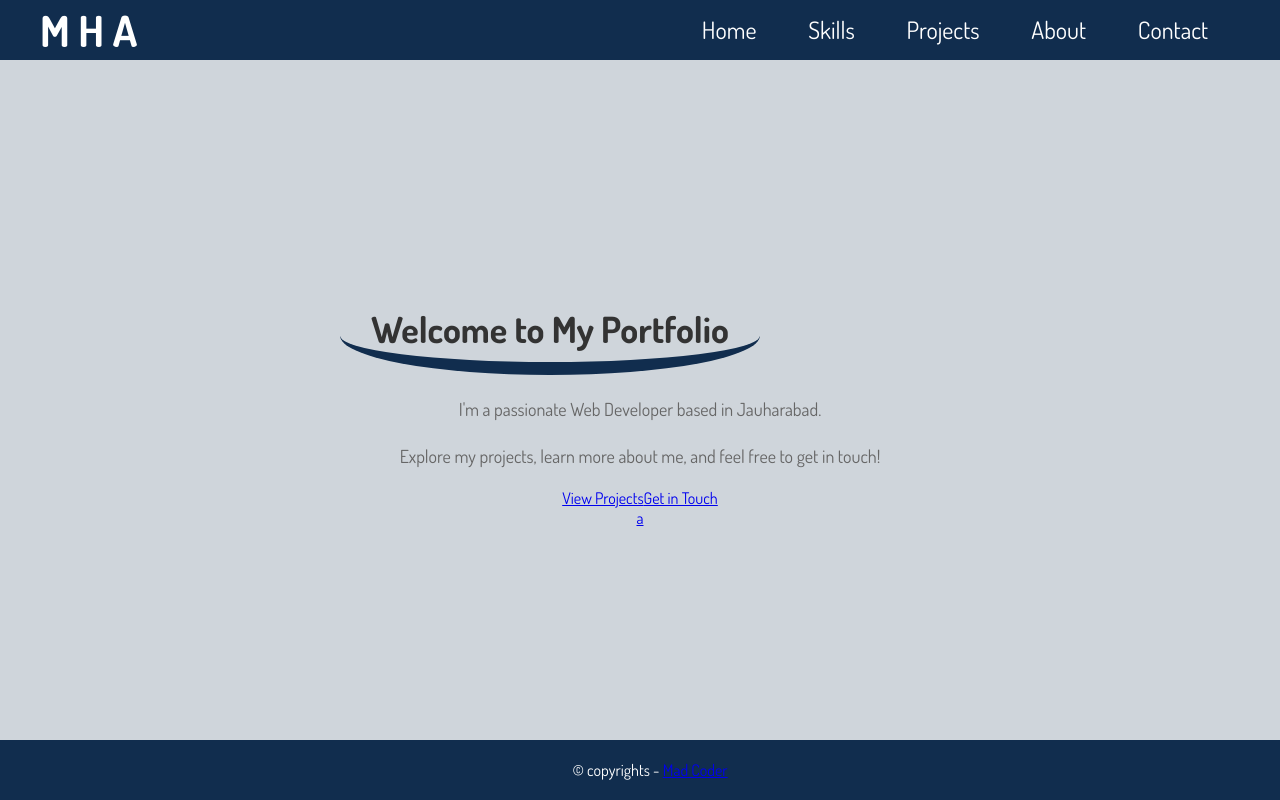
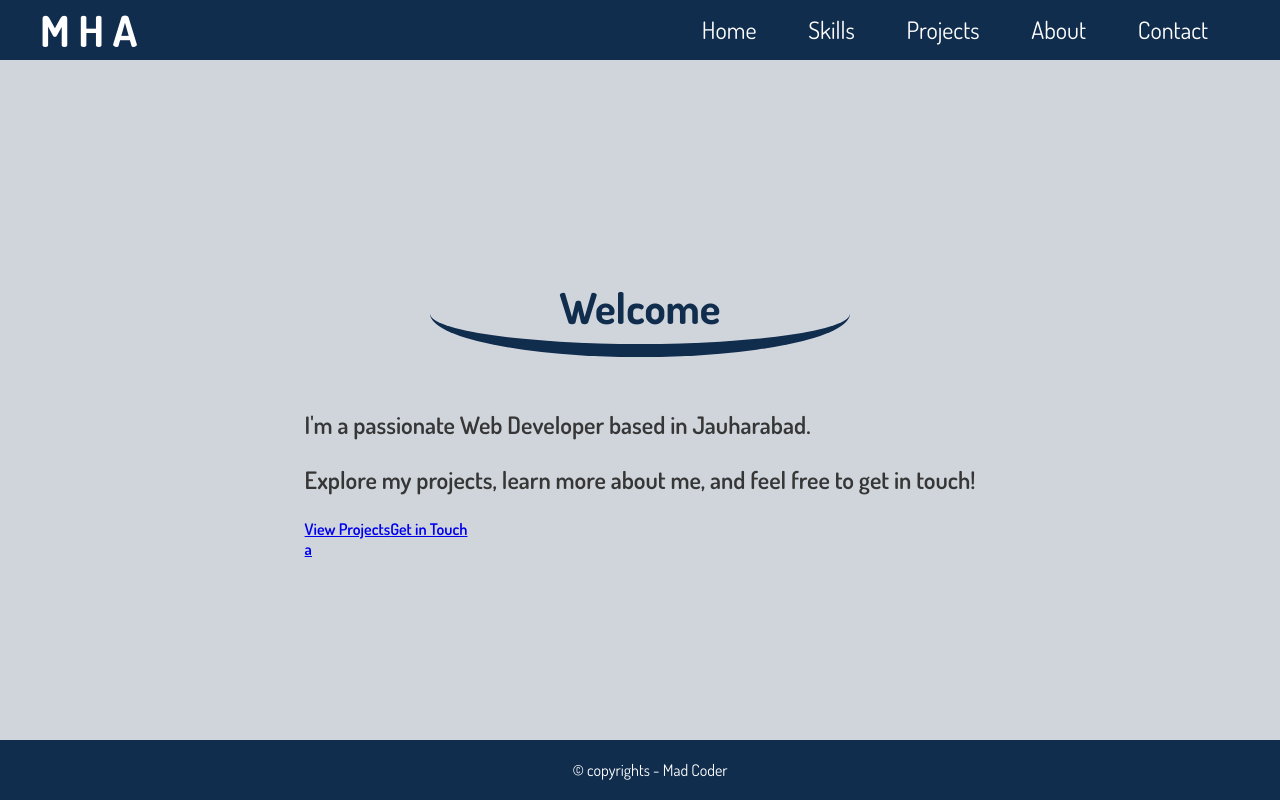
Before and after one commit to hammadaslam1/portfolio-practice, a React (Create React App) app: page / in a window 1280 px wide. Built offline with nearby package versions, Linux system fonts and the light colour scheme.

Commit message:
started home and skills

```diff
--- a/src/components/cards/socialcard.css
+++ b/src/components/cards/socialcard.css
@@ -113,6 +113,10 @@
     font-weight: 500;
     transform: translateX(-50%) translateY(70%);
     transition: bottom 0.3s ease, opacity 0.3s ease;
+}
+
+.nameText{
+    z-index: 3;
 }
 
 .icon:hover .nameText {
--- a/src/components/footer/Footer.jsx
+++ b/src/components/footer/Footer.jsx
@@ -1,4 +1,5 @@
 /* eslint-disable react/jsx-no-target-blank */
+import { FooterCSS } from "../../styles/FooterCSS";
 import "../../styles/global.css";
 const Footer = () => {
   return (
@@ -9,7 +10,7 @@ const Footer = () => {
       <div>
         <span title="Mad Coder">
           &copy; copyrights -{" "}
-          <a href="https://mha-portfolio.web.app" target="_blank">
+          <a style={FooterCSS.link} href="https://mha-portfolio.web.app" target="_blank">
             Mad Coder
           </a>
         </span>
--- a/src/screens/Home.jsx
+++ b/src/screens/Home.jsx
@@ -5,15 +5,15 @@ import "../styles/global.css";
 const Home = () => {
   return (
     <div style={HomeCSS.homeContainer}>
+      {/* <div style={HomeCSS.overlay}></div> */}
+      <h1 style={HomeCSS.h1} className="pageTitle">
+        Welcome
+      </h1>
       <div style={HomeCSS.homeContent}>
-        {/* <div style={HomeCSS.overlay}></div> */}
-        <h1 style={HomeCSS.h1} className="pageTitle">
-          Welcome to My Portfolio
-        </h1>
-        <p style={HomeCSS.p}>
+        <p>
           I'm a passionate Web Developer based in Jauharabad.
         </p>
-        <p style={HomeCSS.p}>
+        <p>
           Explore my projects, learn more about me, and feel free to get in
           touch!
         </p>
--- a/src/screens/Skills.jsx
+++ b/src/screens/Skills.jsx
@@ -1,7 +1,14 @@
+import { SkillCSS } from "../styles/SkillCSS";
+
 const Skills = () => {
-    return (
-        <div>Skills</div>
-     );
-}
+  return (
+    <div style={SkillCSS.skillContainer}>
+      {/* <div style={HomeCSS.overlay}></div> */}
+      <h1 style={SkillCSS.h1} className="pageTitle">
+        My Skills
+      </h1>
+    </div>
+  );
+};
 
 export default Skills;
--- /dev/null
+++ b/src/styles/FooterCSS.jsx
@@ -0,0 +1,7 @@
+export const FooterCSS = {
+  link: {
+    textDecoration: "none",
+    color: "#fff",
+    borderBottom: "2px solid transparent",
+  },
+};
--- a/src/styles/HomeCSS.jsx
+++ b/src/styles/HomeCSS.jsx
@@ -1,8 +1,10 @@
 export const HomeCSS = {
   homeContainer: {
-    // backgroundColor: "#f4f4f4",
-    padding: "50px",
-    textAlign: "center",
+    padding: "40px",
+    margin: "10px",
+    display: "flex",
+    flexDirection: "column",
+    alignItems: "center",
   },
   overlay: {
     position: "absolute",
@@ -13,15 +15,16 @@ export const HomeCSS = {
     backgroundColor: "rgba(0,0,0,0.5)",
   },
   homeContent: {
-    maxWidth: "600px",
-    margin: "0 auto",
+    maxWidth: "800px",
+    textAlign: "justify",
+    fontWeight: "600",
   },
 
-  h1: {
-    fontSize: "36px",
-    color: "#333",
-    marginBottom: "20px",
-  },
+  // h1: {
+  //   fontSize: "36px",
+  //   color: "#333",
+  //   marginBottom: "20px",
+  // },
 
   p: {
     fontSize: "18px",
--- a/src/styles/SkillCSS.jsx
+++ b/src/styles/SkillCSS.jsx
@@ -0,0 +1,9 @@
+export const SkillCSS = {
+  skillContainer: {
+    padding: "40px",
+    margin: "10px",
+    display: "flex",
+    flexDirection: "column",
+    alignItems: "center",
+  },
+};
```
